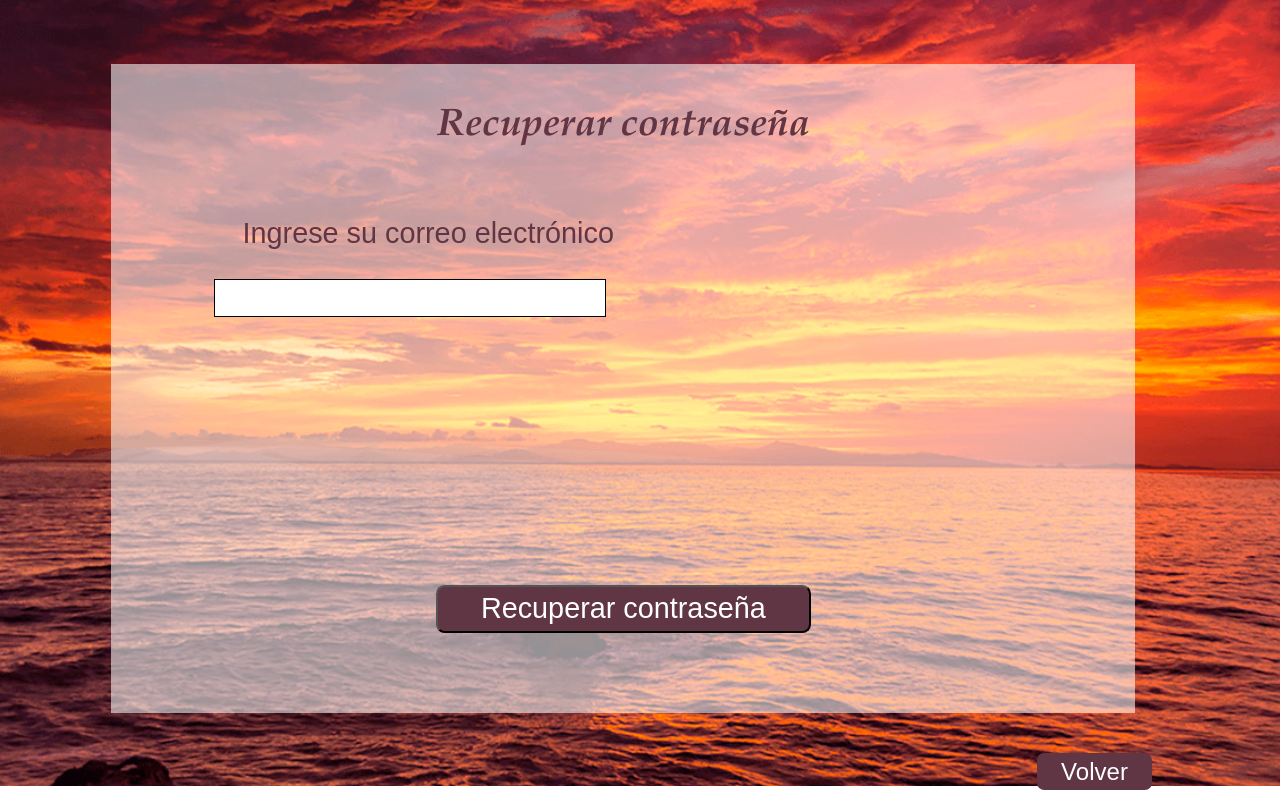
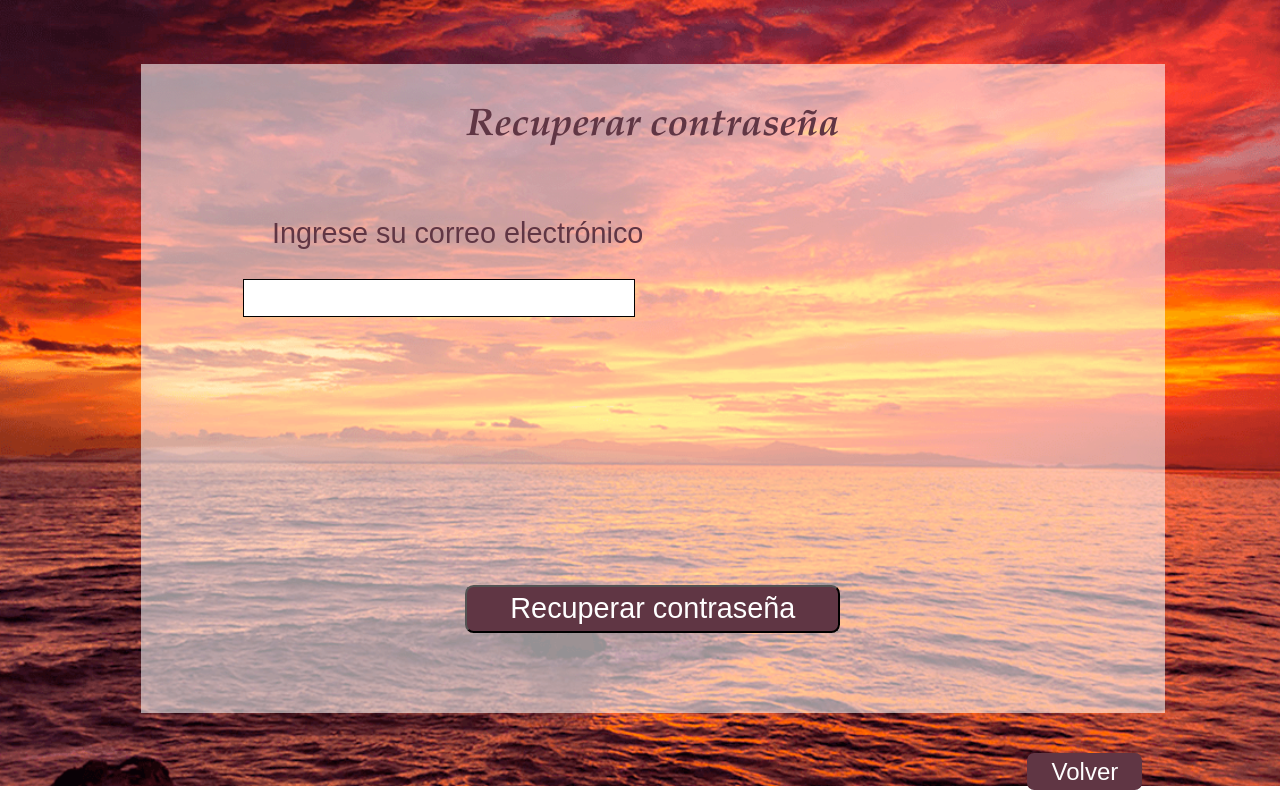
Before and after one commit to Francis13CR/Proyecto_desarrollo1, a PHP site: page /PassRecovery.html in a window 1280 px wide. Shown: the part 85-875 px from the top of the page. Run offline with PHP 8.4, Linux system fonts and the light colour scheme; some web fonts are replaced.

Commit message:
queries,pass-recovery

```diff
--- a/css/pass-recovery.css
+++ b/css/pass-recovery.css
@@ -62,10 +62,11 @@ body {
     border-radius: .3em;
     padding: .2em 1em .2em 1em;
     text-decoration: none;
+    margin-right: .4em;
 }
 
 .form-square{
-    margin-left: 8.7em;
+    margin-left: 11em;
     margin-right: 8.7em;
     margin-top: 5em;
     background: rgba(255, 255, 255, 0.57);
@@ -93,7 +94,6 @@ body {
     }
 
     .form-square{
-
         margin-left: auto;
         margin-right: auto;
     }
```
